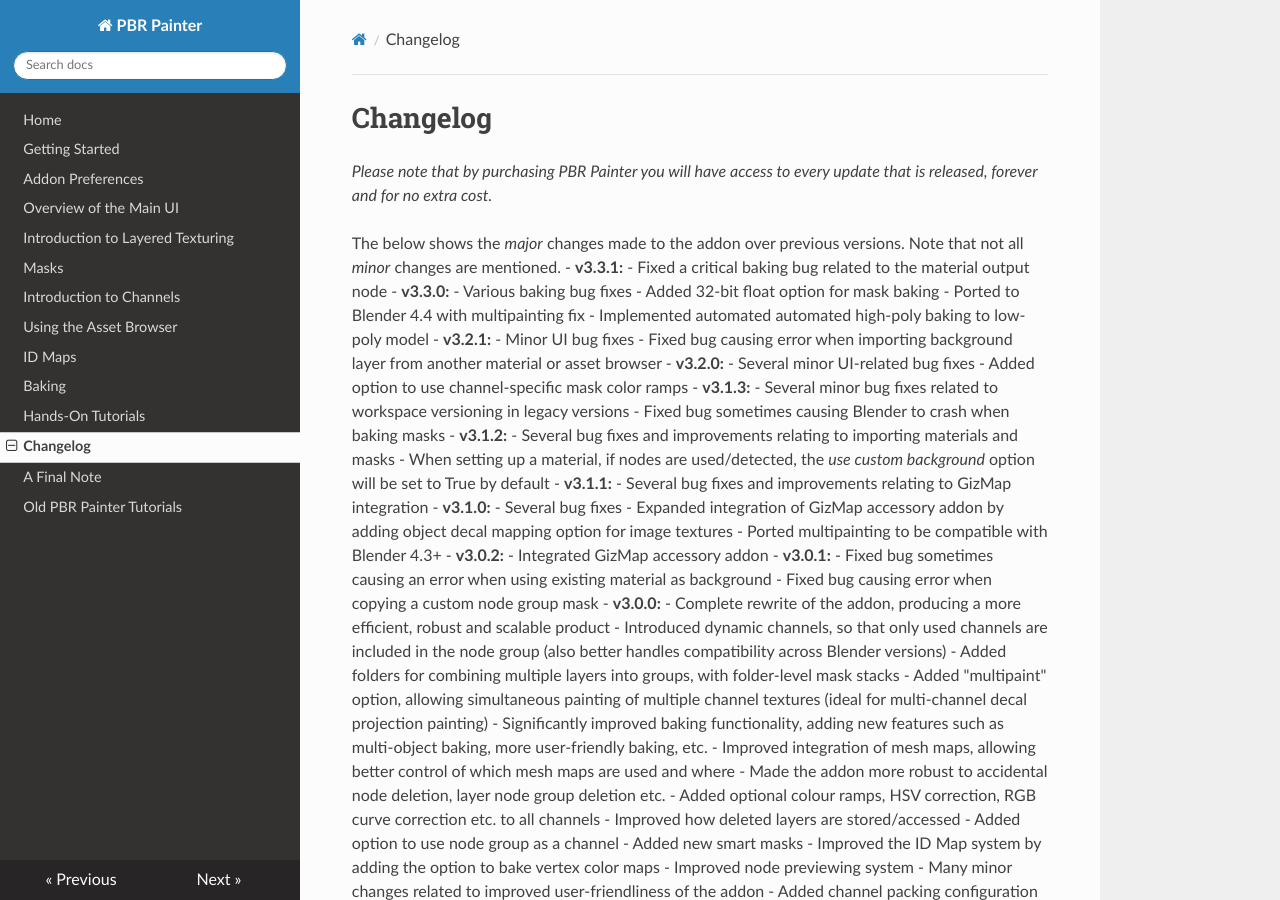
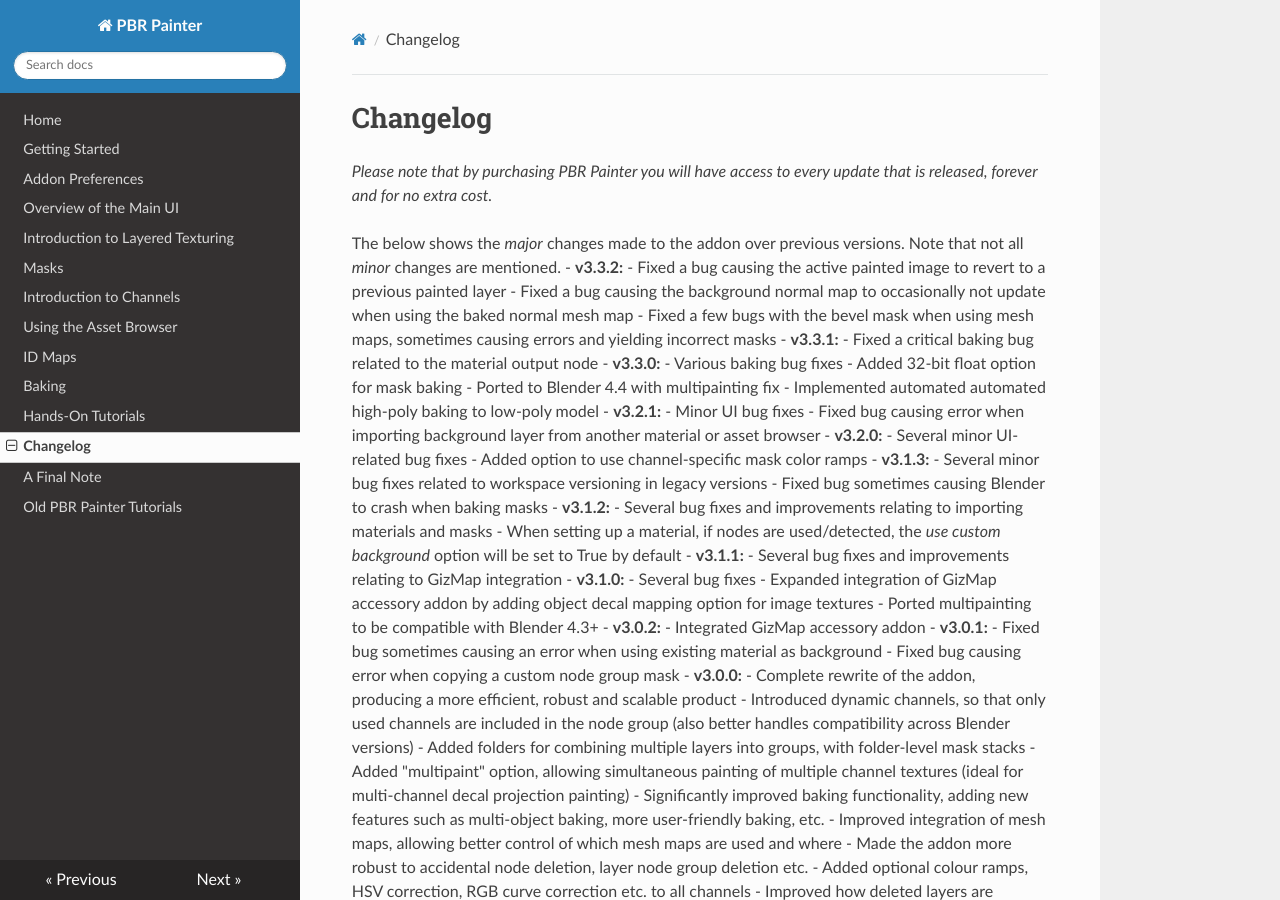
Before and after one commit to pbrpainter/pbr-painter-doc, an MkDocs documentation site: the page built from docs/change_log.md, in a window 1280 px wide and 900 px high. Built offline with MkDocs 1.6.1, drawn with Linux system fonts in a browser that asks for light colours; nearby versions of some CDN libraries.

Commit message:
Update to v3.3.2

```diff
--- a/docs/change_log.md
+++ b/docs/change_log.md
@@ -2,6 +2,10 @@
 _Please note that by purchasing PBR Painter you will have access to every update that is released, forever and for no extra cost._
 
 The below shows the _major_ changes made to the addon over previous versions. Note that not all _minor_ changes are mentioned.
+- __v3.3.2:__
+	- Fixed a bug causing the active painted image to revert to a previous painted layer
+	- Fixed a bug causing the background normal map to occasionally not update when using the baked normal mesh map
+	- Fixed a few bugs with the bevel mask when using mesh maps, sometimes causing errors and yielding incorrect masks
 - __v3.3.1:__
 	- Fixed a critical baking bug related to the material output node
 - __v3.3.0:__
```
Also changed, not shown: docs/index.md (+1 -1 lines).
